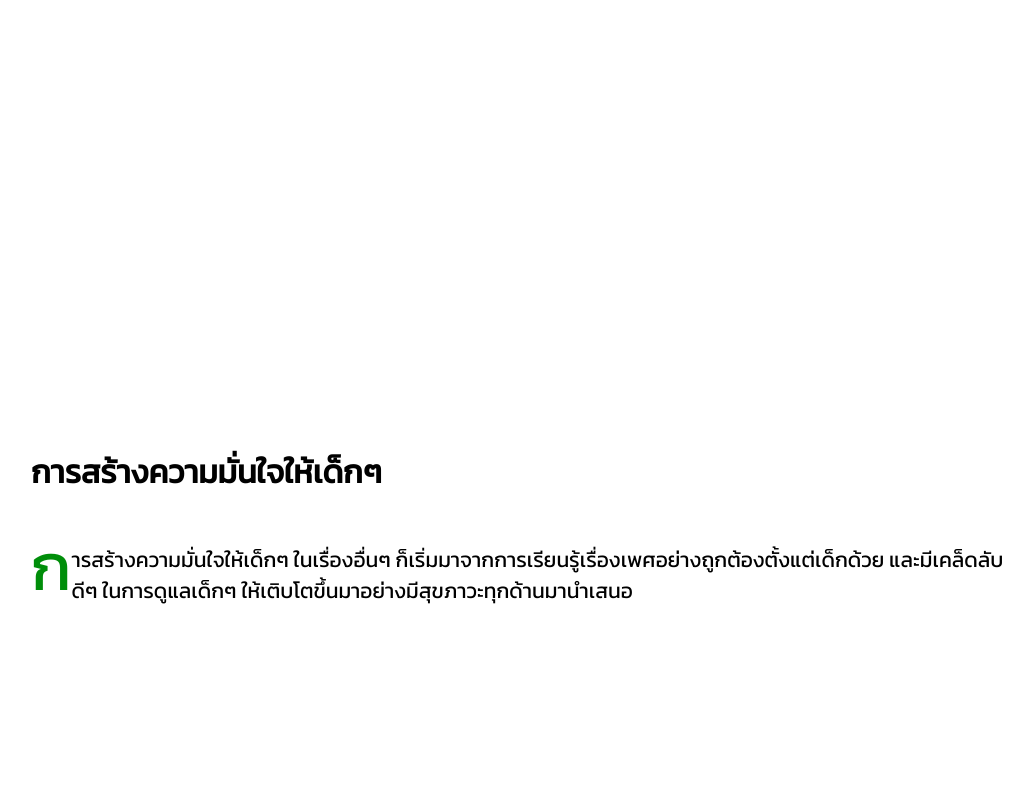
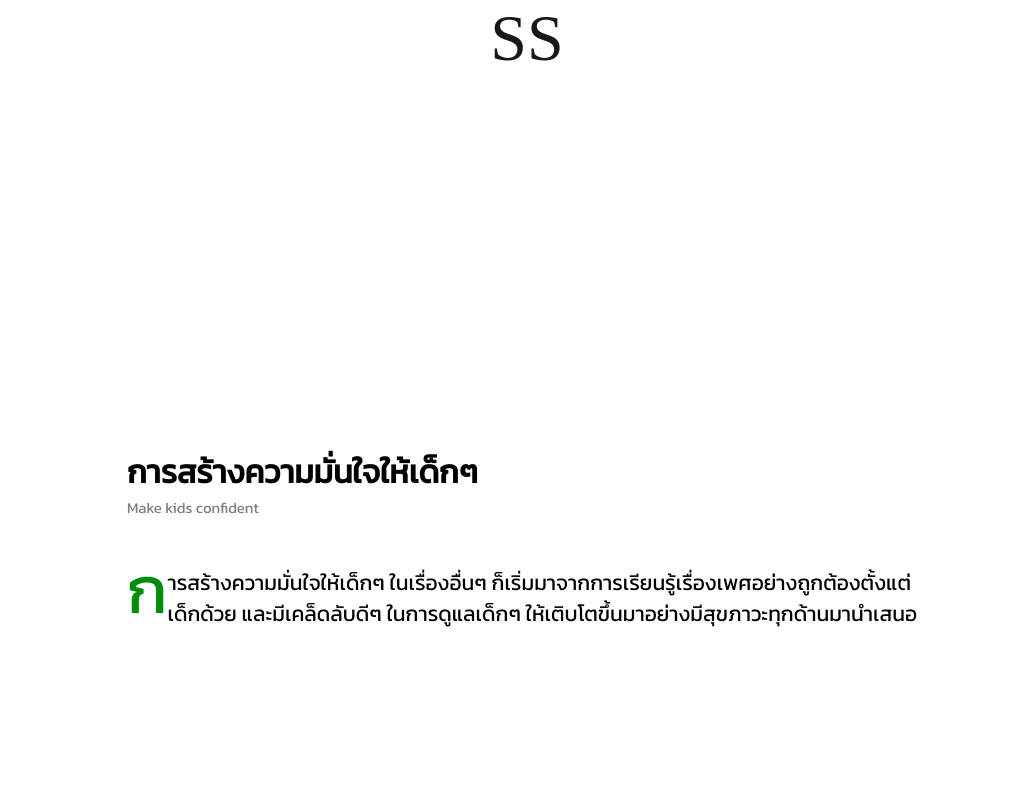
Before and after one commit to PoomNet/webtec, a plain HTML site: page index.html in a window 1280 px wide. Shown: the top 800 px of the page, without its empty margins (113-1146 px from the left). Drawn offline with Linux system fonts and the light colour scheme.

Commit message:
Add files via upload

```diff
--- a/index.html
+++ b/index.html
@@ -8,9 +8,12 @@
 </head>
 <body>
 
-	<div class="back pic"></div>
+	<div class="back pic">
+		<div class="divh"><p class="head">SS</p></div>
+	</div>
 	<div class="text">
 		<h1>การสร้างความมั่นใจให้เด็กๆ</h1>
+		<p class="sub-heading">Make kids confident<p>
 	</div>
 	<div class="text">
 		<p><span class="start">ก</span>ารสร้างความมั่นใจให้เด็กๆ ในเรื่องอื่นๆ ก็เริ่มมาจากการเรียนรู้เรื่องเพศอย่างถูกต้องตั้งแต่เด็กด้วย และมีเคล็ดลับดีๆ ในการดูแลเด็กๆ ให้เติบโตขึ้นมาอย่างมีสุขภาวะทุกด้านมานำเสนอ</p>
@@ -83,12 +86,12 @@
 	<div class="text top">
 		<p>&emsp;&emsp;การสอนให้เด็กๆ เรียนรู้ว่าการที่เด็กแต่ละคนเกิดมาแล้วมีรูปร่าง หน้าตา สีผิว หรือเพศต่างกัน เป็นเรื่องปกติ การสอนให้เด็กรู้จักคุณค่าของความแตกต่างหลากหลาย จะช่วยให้เขาโตขึ้นมาเป็นผู้ใหญ่ที่มีมุมมองเปิดกว้าง เป็นคนมีมนุษยสัมพันธ์และปรับตัวเข้ากับคนอื่นได้ง่ายค่ะ</p>
 	</div>
-	<div class="text top">
-		<hr>
+	<div class="text top" style="margin-bottom: 0;">
+		<hr style="margin-bottom: 0;">
 	</div>
 	<footer>
-		<div class="text top">
-			<p style="text-align: right; color: #EBEBEB;">eieiza</p>
+		<div class="text top" style="margin-top: 0;">
+			<p style="text-align: right; color: rgba(0,0,0,0.5); margin-top: 0;">eieiza</p>
 		</div>
 	</footer>
 </body>
--- a/stylesheet.css
+++ b/stylesheet.css
@@ -28,10 +28,17 @@
 	background-attachment: fixed;
 	height: 400px;
 }
+.sub-heading{
+	font-size: 15px;
+	margin: 0;
+	padding: 0;
+	font-weight: 2px;
+	color: rgba(0,0,0,0.5);
+}
 .text{
 	font-family: 'Kanit', sans-serif;
-	margin-right: 9em;
-	margin-left: 9em;
+	margin-right: 15em;
+	margin-left: 15em;
 	margin-top: 3em;
 	margin-bottom: 3em;
 }
@@ -45,9 +52,22 @@
 .top{
 	margin-top: 29;
 }
+.head{
+	margin: 0;
+	text-align: center;
+	font-size: 66px;
+}
+.divh{
+	background-color: white;
+	margin-top: 0;
+	opacity: 0.9;
+}
 body{
 	margin: 0;
 }
 p{
 	font-size: 21px;
 }
+h1{
+	margin-bottom: 0;
+}
```
